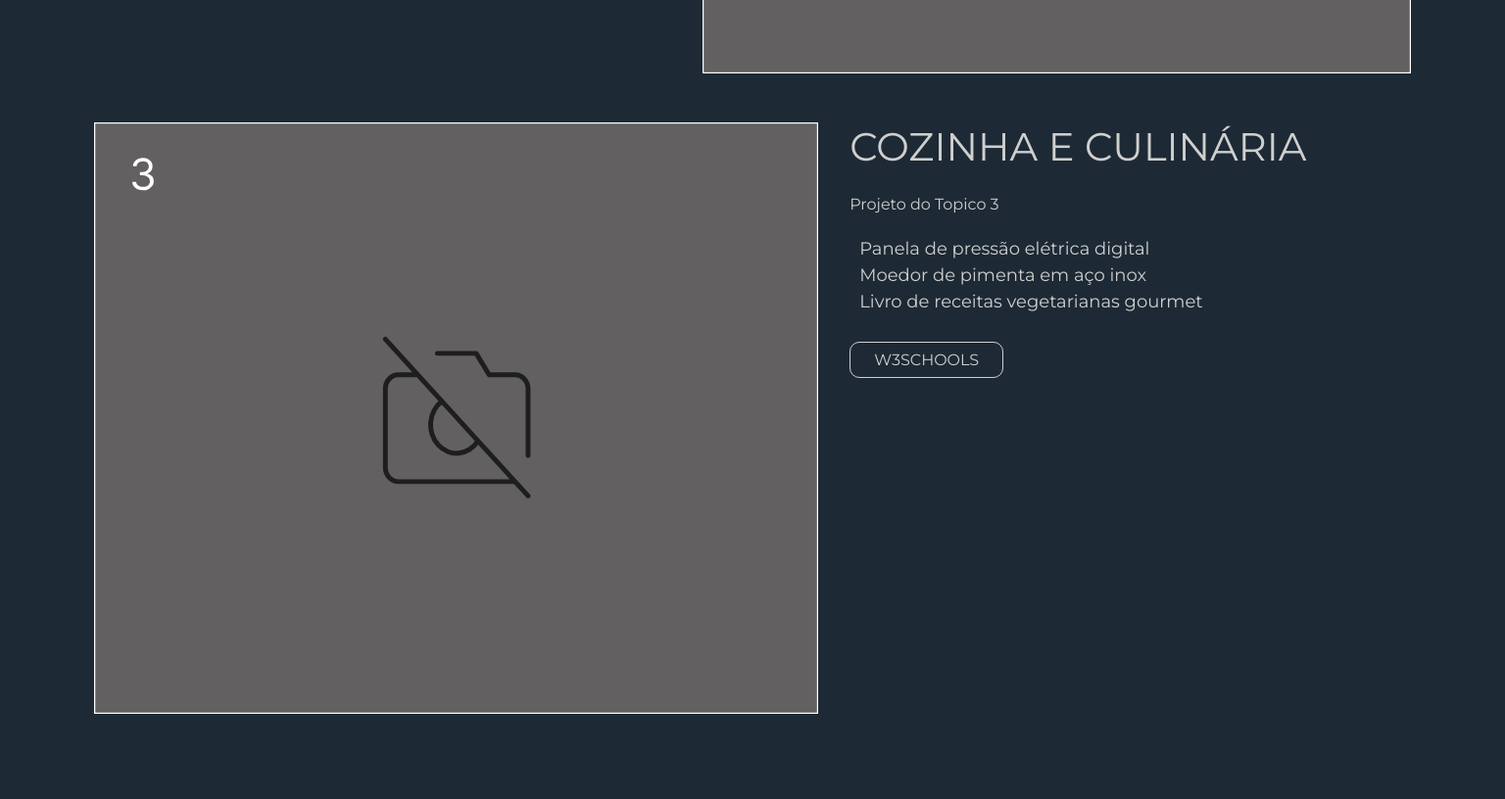
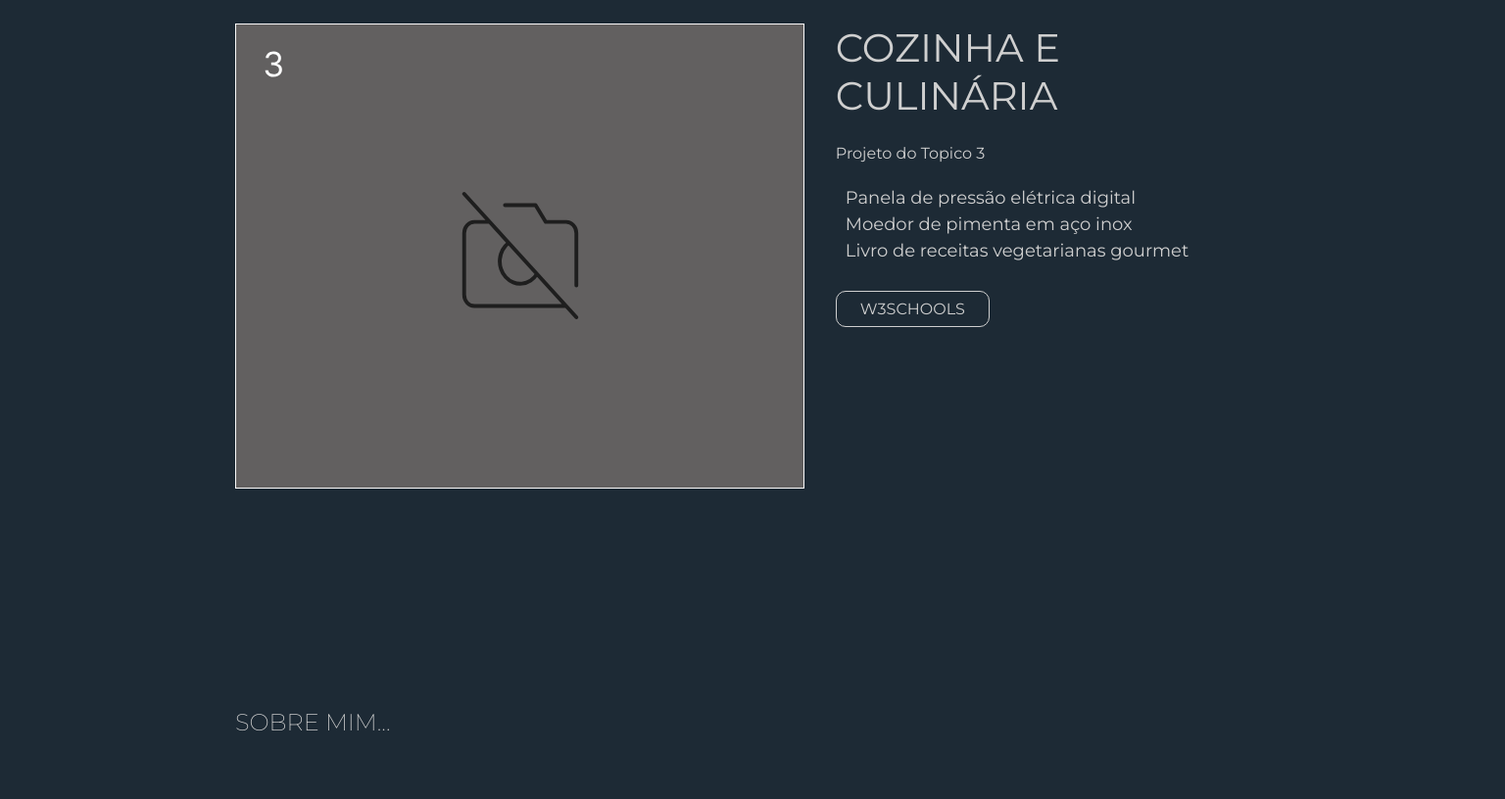
Before and after one commit to Bit-Davirlc/Designer-de-Interface-Web, a plain HTML site: page index.html in a window 1536 px wide. Shown: the part 3061-3877 px from the top of the page at 98% size. Before the commit the page ends 3854 px from the top, so only its background shows below. Drawn offline with nearby package versions, Linux system fonts and the light colour scheme.

Commit message:
Revisão da Ultima Aula

```diff
--- a/css/style.css
+++ b/css/style.css
@@ -117,6 +117,10 @@ h1 {
   font-weight: 300;
 }
 
+h3 {
+  font-size: 1.55rem;
+}
+
 h2,
 h3,
 h4,
@@ -124,7 +128,6 @@ h5 {
   font-family: var(--fonte-titulo);
   font-weight: 200;
   text-transform: uppercase;
-  text-align: justify;
 }
 
 p,
@@ -490,7 +493,8 @@ strong {
 
   #home,
   .projetos,
-  .contatos {
+  .contatos,
+  .sobre {
     padding: 8rem 6rem 4rem 6rem;
   }
 
@@ -544,7 +548,7 @@ strong {
 }
 
 @media (min-width: 1400px) {
-  /* A partir de 1200px */
+  /* A partir de 1400px */
   h1 {
     font-size: 6rem;
   }
@@ -553,7 +557,14 @@ strong {
     font-size: 4.5rem;
   }
 
+  .conhecimento,
+  .projetos,
+  .sobre {
+    padding: 10rem 15rem 4rem;
+  }
+
   .conhecimento h2 {
     font-size: 2.5rem;
+    text-align: start;
   }
 }
--- a/index.html
+++ b/index.html
@@ -259,6 +259,13 @@
       </div>
     </section>
 
+    <!-- SOBRE -->
+    <section id="sobre" class="sobre">
+
+        <h2> sobre mim... </h2>
+
+    </section>
+
     <footer></footer>
 
     <script src="js/script.js"></script>
```
